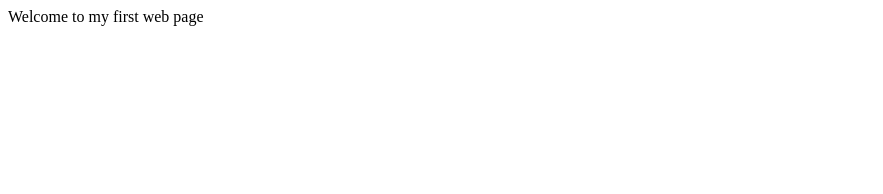
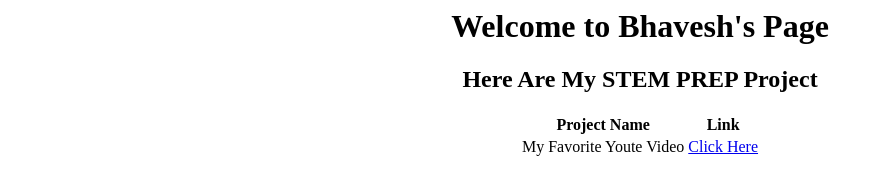
Before and after one commit to bhavesh8325/bhavesh8325.github.io, a plain HTML site: page index.html in a window 1280 px wide. Shown: the whole page, without its empty margins (0-883 px from the left). Drawn offline with Linux system fonts and the light colour scheme.

Commit message:
Update index.html

```diff
--- a/index.html
+++ b/index.html
@@ -4,6 +4,23 @@
   </head>
 
   <body>
-    <p>Welcome to my first web page</p>
+    <center>
+      <h1>Welcome to Bhavesh's Page</h1>
+      <h2>Here Are My STEM PREP Project</h2>
+      <table>
+        <tr>
+          <th>Project Name</th>
+          <th>Link</th>
+        </tr>
+        <tr>
+          <td>My Favorite Youte Video</td>
+          <td>
+            <a href="Youtube .html">
+              <p>Click Here</p>
+            </a>
+          </td>
+        </tr>
+      </table>
+    </center>
   </body>
 </html>
```
